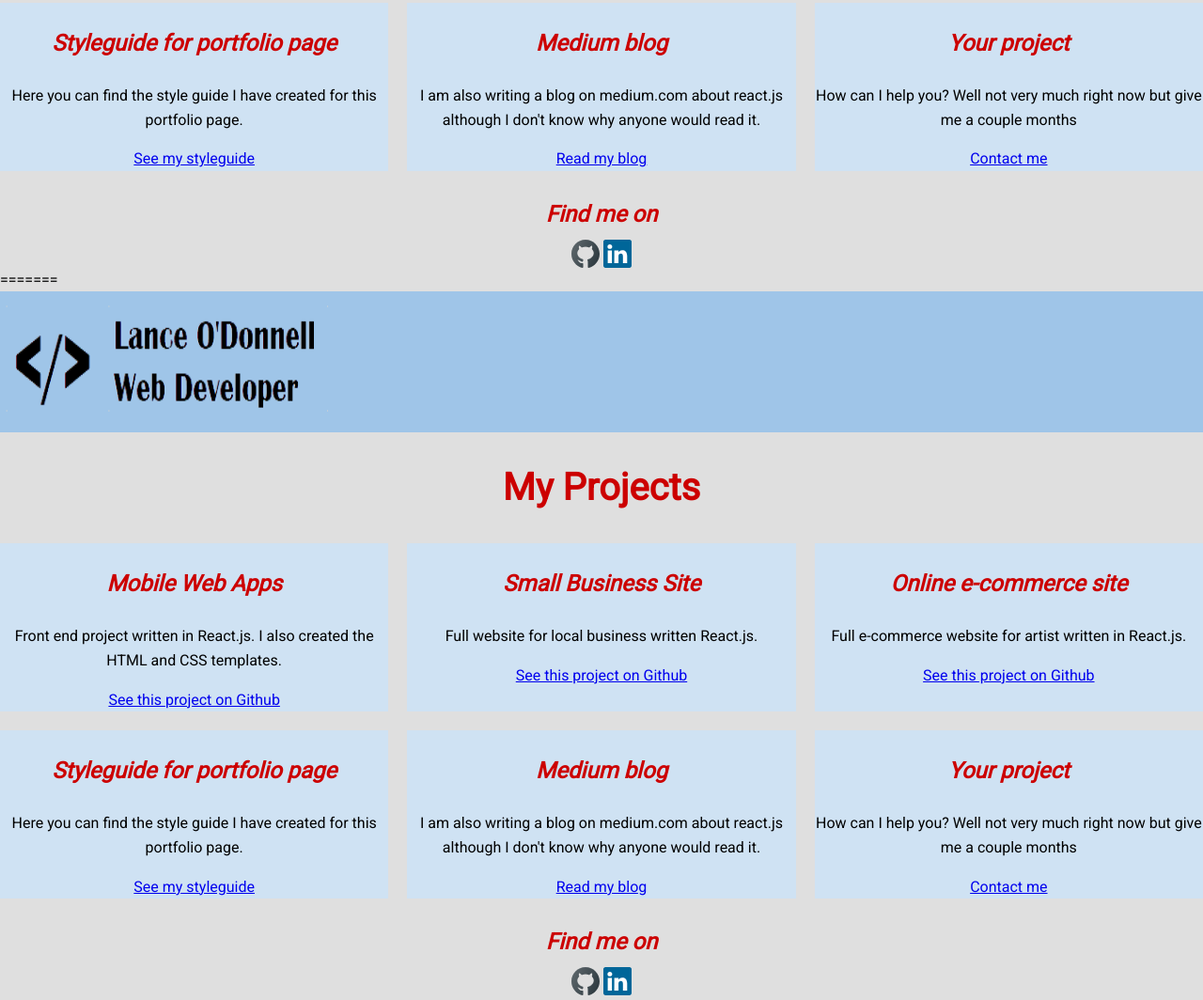
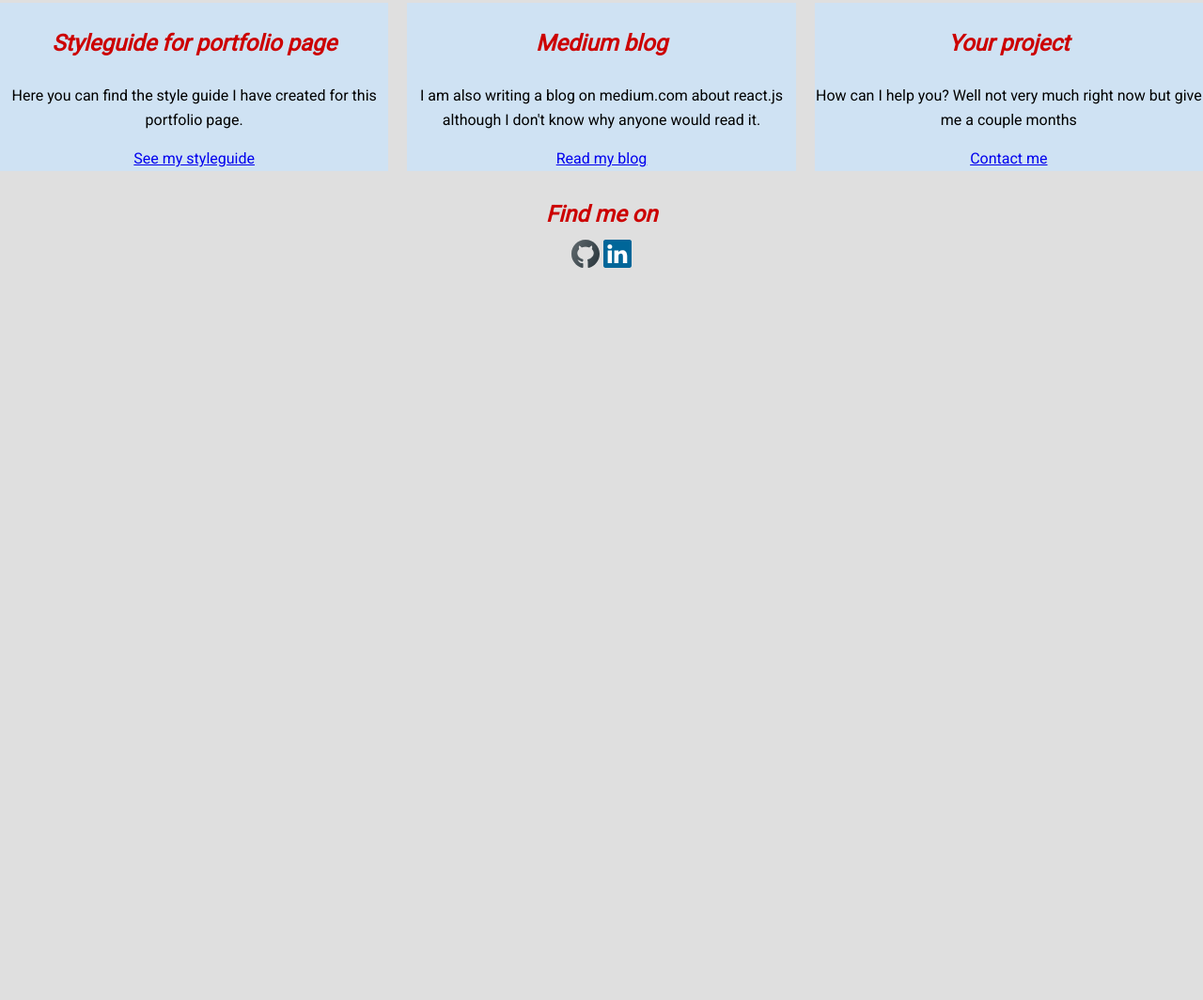
Before and after one commit to lanceomtn/portfolio-website, a plain HTML site: page work.html in a window 1280 px wide. Shown: the part 464-1528 px from the top of the page at 94% size. After the commit the page ends 800 px from the top, so only its background shows below. Drawn offline with Linux system fonts and the light colour scheme.

Commit message:
Add files via upload

```diff
--- a/work.html
+++ b/work.html
@@ -83,89 +83,3 @@
 </body>
 
 </html>
-=======
-<!DOCTYPE html>
-<html lang="en">
-
-<head>
-  <meta charset="utf-8">
-  <title>Lance O'Donnell - Home</title>
-  <link rel="shortcut icon" href=".img/bicycle.png">
-  <link rel="stylesheet" type="text/css" href="css/normalize.css">
-  <link href="https://fonts.googleapis.com/css2?family=Roboto&display=swap" rel="stylesheet">
-  <link rel="stylesheet" type="text/css" href="css/style.production.css">
-  <meta name="viewport" content="width=device-width, initial-scale=1">
-</head>
-
-<body>
-  <!-- Header includes logo and navigation-->
-  <header class="page-header">
-    <img src="img/Simple_Logo.png" alt="Simple logo" class="page-header__logo">
-    <div class="sidenav">
-      <ul role="menubar" class="navigation-list">
-        <li role="presentation">
-          <a href="index.html" role="menuitem" class="navigation-list__item">Home</a>
-        </li>
-        <li role="presentation">
-          <a href="about.html" role="menuitem" class="navigation-list__item">About</a>
-        </li>
-        <li role="presentation">
-          <a href="contact.html" role="menuitem" class="navigation-list__item">Contact</a>
-        </li>
-        <li role="presentation">
-          <a href="work.html" role="menuitem" class="navigation-list__item">Work</a>
-        </li>
-      </ul>
-    </div>
-  </header>
-
-  <section>
-   <h1 style="text-align: center;">My Projects</h1>
-     <div class="project-grid">
-      <div class="project-grid__item">
-        <h3>Mobile Web Apps</h3>
-        <p>Front end project written in React.js.  I also created the HTML and CSS templates.</p>
-        <a href="#">See this project on Github</a>
-      </div>
-      <div class="project-grid__item">
-        <h3>Small Business Site</h3>
-        <p>Full website for local business written React.js.</p>
-        <a href="#">See this project on Github</a>
-      </div>
-      <div class="project-grid__item">
-        <h3>Online e-commerce site</h3>
-        <p>Full e-commerce website for artist written in React.js.</p>
-        <a href="#">See this project on Github</a>
-      </div>
-      <div class="project-grid__item">
-        <h3>Styleguide for portfolio page</h3>
-        <p>Here you can find the style guide I have created for this portfolio page.</p>
-        <a href="#">See my styleguide</a>
-      </div>
-        <div class="project-grid__item">
-        <h3>Medium blog</h3>
-        <p>I am also writing a blog on medium.com about react.js although I don't know why anyone would read it.</p>
-        <a href="#">Read my blog</a>
-      </div>
-      <div class="project-grid__item">
-        <h3>Your project</h3>
-        <p>How can I help you?  Well not very much right now but give me a couple months</p>
-        <a href="#">Contact me</a>
-      </div>
-     </div>
-  </section>
-
-
-  <footer class="page-footer">
-    <h3>Find me on</h3>
-    <div class="social-media">
-      <!-- Github logo -->
-      <img src="img/github_icon.svg" alt="github">
-      <!-- Linkedin logo -->
-      <img src="img/linkedin_icon.svg" alt="linkedin">
-    </div>
-  </footer>
-
-</body>
-
-</html>
```
